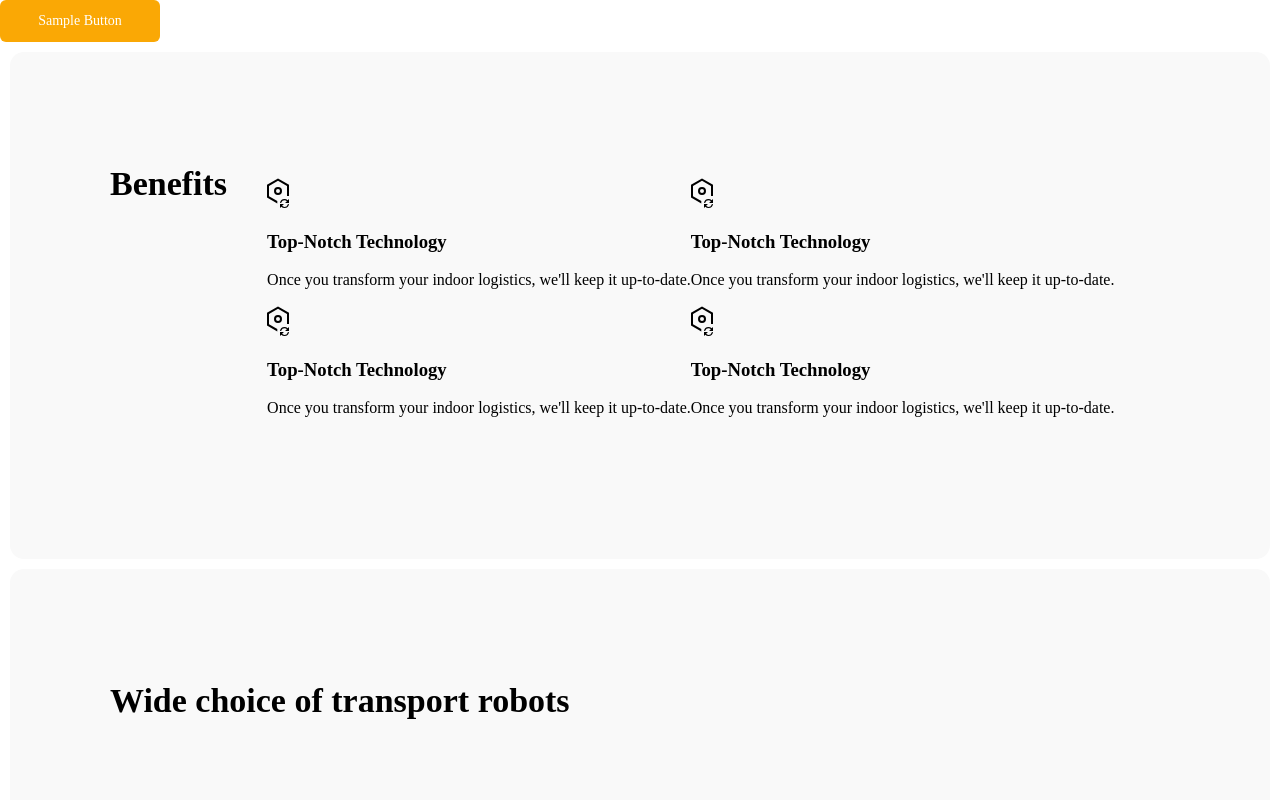
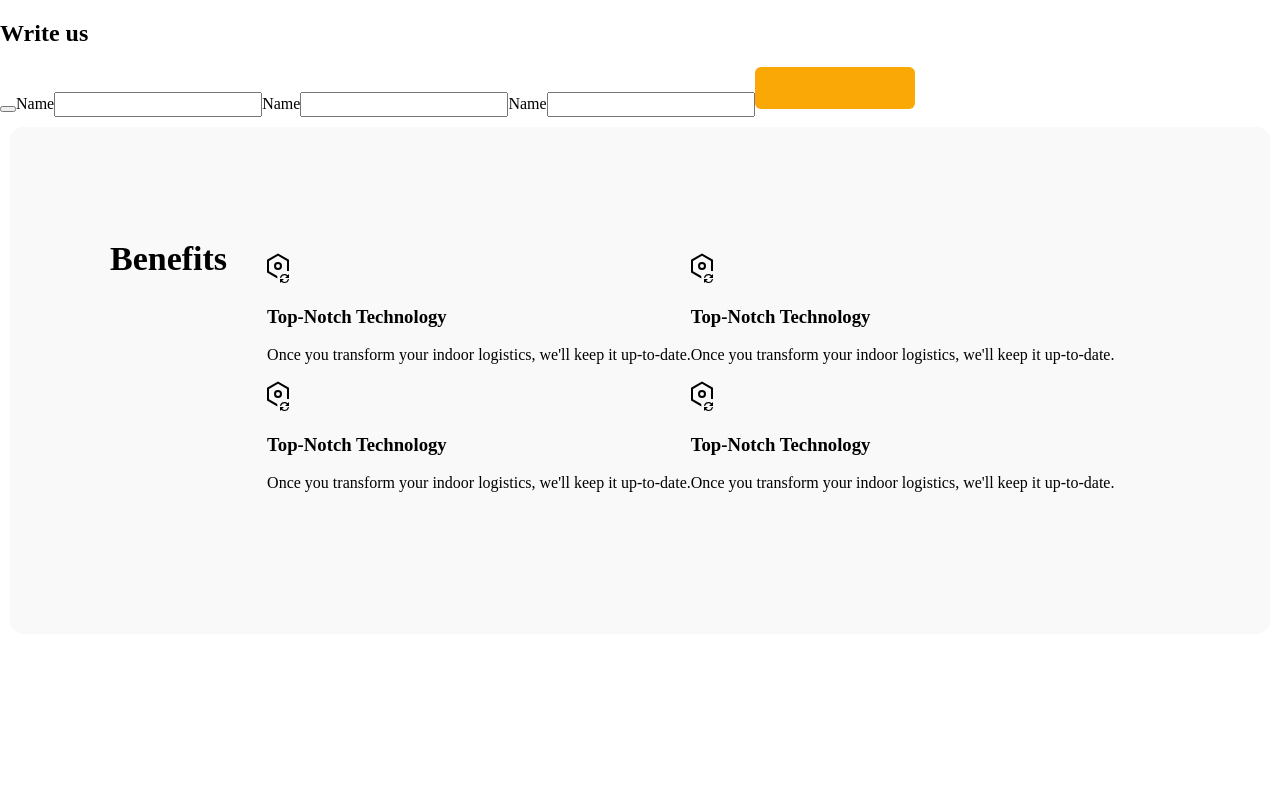
Before and after one commit to kvnloughead/ant-robotics, a React (Create React App) app: page / in a window 1280 px wide. Shown: the top 800 px of the page. Built offline with nearby package versions, Linux system fonts and the light colour scheme.

Commit message:
feat: add markup for Form and TextInput components

```diff
--- a/src/components/App/App.js
+++ b/src/components/App/App.js
@@ -1,18 +1,18 @@
 import './App.css';
 import Button from '../Button/Button';
 import CardList from '../CardList/CardList';
+import Form from '../Form/Form';
 import Section from '../Section/Section';
 import { benefits } from '../../utils/config';
 
 function App() {
   return (
     <>
-      <Button label={'Sample Button'}/>
+      <Form></Form>
       <Section type='benefits' layout='four-columns' title='Benefits'>
         <CardList cards={benefits}></CardList>
       </Section>
-      <Section type='products' layout='vertical' title='Wide choice of transport robots'></Section>
-      <Section type='benefits' layout='horizontal' title='Benefits'></Section>
+
     </>
   );
 }
--- a/src/components/Form/Form.js
+++ b/src/components/Form/Form.js
@@ -0,0 +1,28 @@
+import './Form.css';
+
+import Button from '../Button/Button';
+import TextInput from '../TextInput/TextInput';
+
+function Form(props) {
+  return (
+    <form
+      className='form'
+      id={`${props.modalType}-form`}
+      name={`${props.modalType}Form`}
+      action="#"
+      noValidate
+    >
+      <h2 className='form__title'>Write us</h2>
+      <button className='form__close-button'
+        type="button"
+        aria-label="close-modal"
+        onClick={props.closeModal} />
+      <TextInput />
+      <TextInput />
+      <TextInput />
+      <Button />
+    </form>
+  );
+}
+
+export default Form;
--- /dev/null
+++ b/src/components/TextInput/TextInput.js
@@ -0,0 +1,24 @@
+import './TextInput.css';
+
+function TextInput(props) {
+  return (
+    <>
+    <label className="form__input-label" htmlFor="name">
+        Name
+      </label>
+      <input
+        className="form__input"
+        type="name"
+        id="name"
+        name="name"
+        required
+        autoComplete="on"
+        onFocus={props.handleInputFocus}
+        onBlur={props.handleInputFocus}
+        onChange={props.handleChange}
+      />
+      </>
+  );
+}
+
+export default TextInput;
```
Also changed, not shown: src/components/TextInput/TextInput.css (added).
